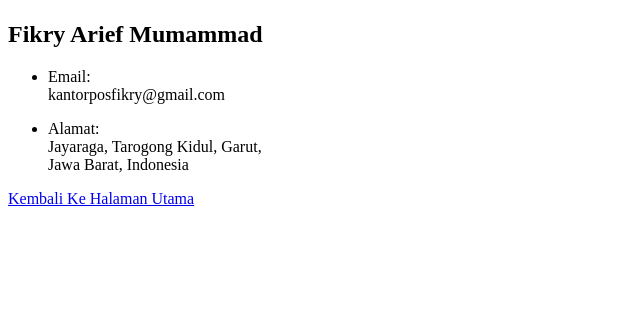
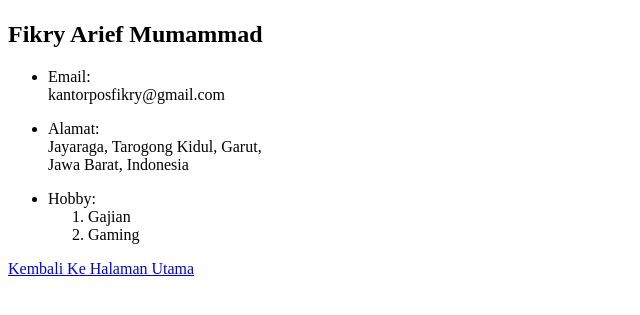
Before and after one commit to anozeref/latihan-git-3, a plain HTML site: page profil.html in a window 1280 px wide. Shown: the part 311-626 px from the top of the page, without its empty margins (0-640 px from the left). Drawn offline with Linux system fonts and the light colour scheme.

Commit message:
Penambahan Hobi

```diff
--- a/profil.html
+++ b/profil.html
@@ -8,8 +8,13 @@
     <img src="https://pbs.twimg.com/profile_images/1191612424702398464/FCu3CrDA_400x400.jpg" alt="Profile Photo" style="border-radius:50%;">
     <h2>Fikry Arief Mumammad</h2>
     <ul>
-    <p><li>Email:<br>kantorposfikry@gmail.com</li></p>
-    <p><li>Alamat: <br>Jayaraga, Tarogong Kidul, Garut,<br>Jawa Barat, Indonesia</li></p>
+        <p><li>Email:<br>kantorposfikry@gmail.com</li></p>
+        <p><li>Alamat: <br>Jayaraga, Tarogong Kidul, Garut,<br>Jawa Barat, Indonesia</li></p>
+        <p><li>Hobby: <br>
+            <ol>
+                <li>Gajian</li>
+                <li>Gaming</li>
+            </ol></li></p>
     </ul>
 <p><a href="index.html">Kembali Ke Halaman Utama</a></p>
 </body>
```
